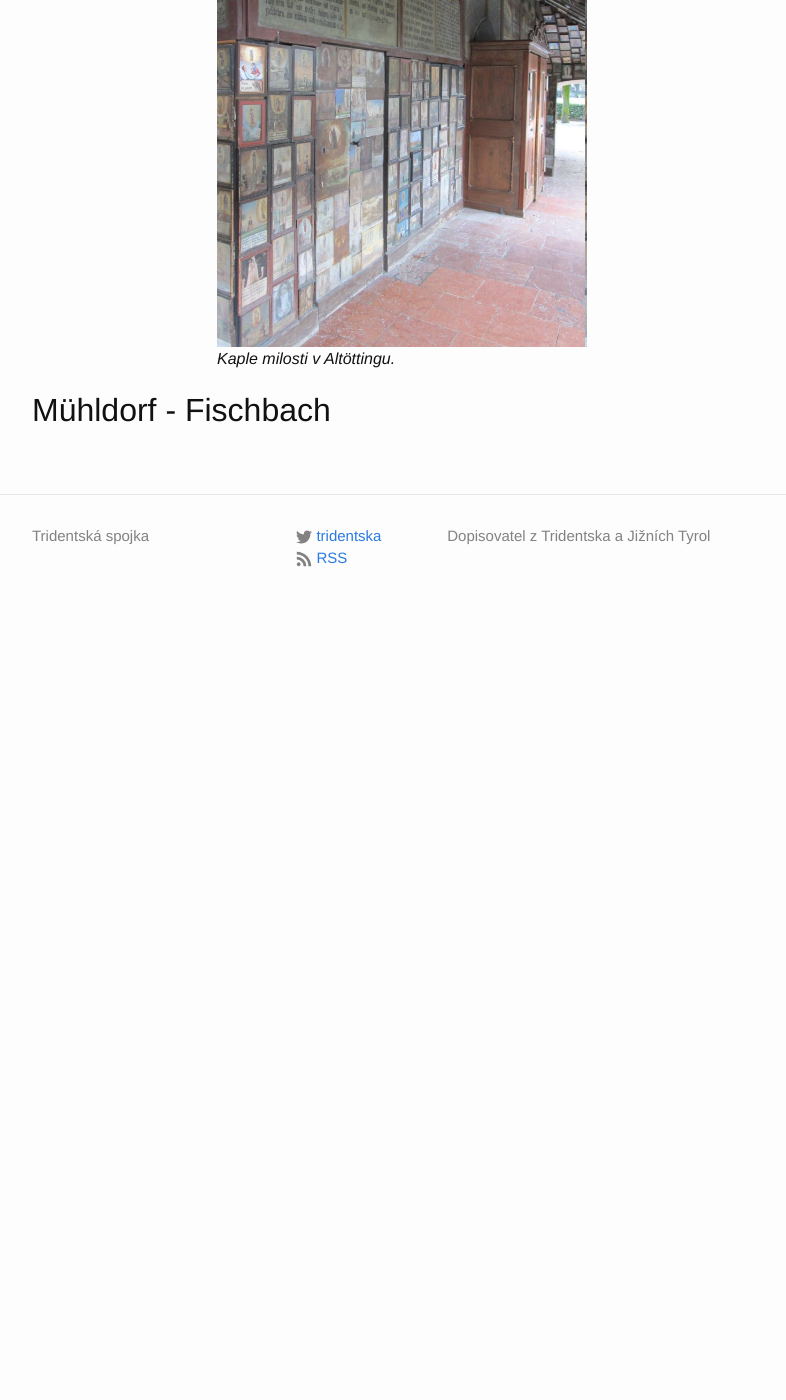
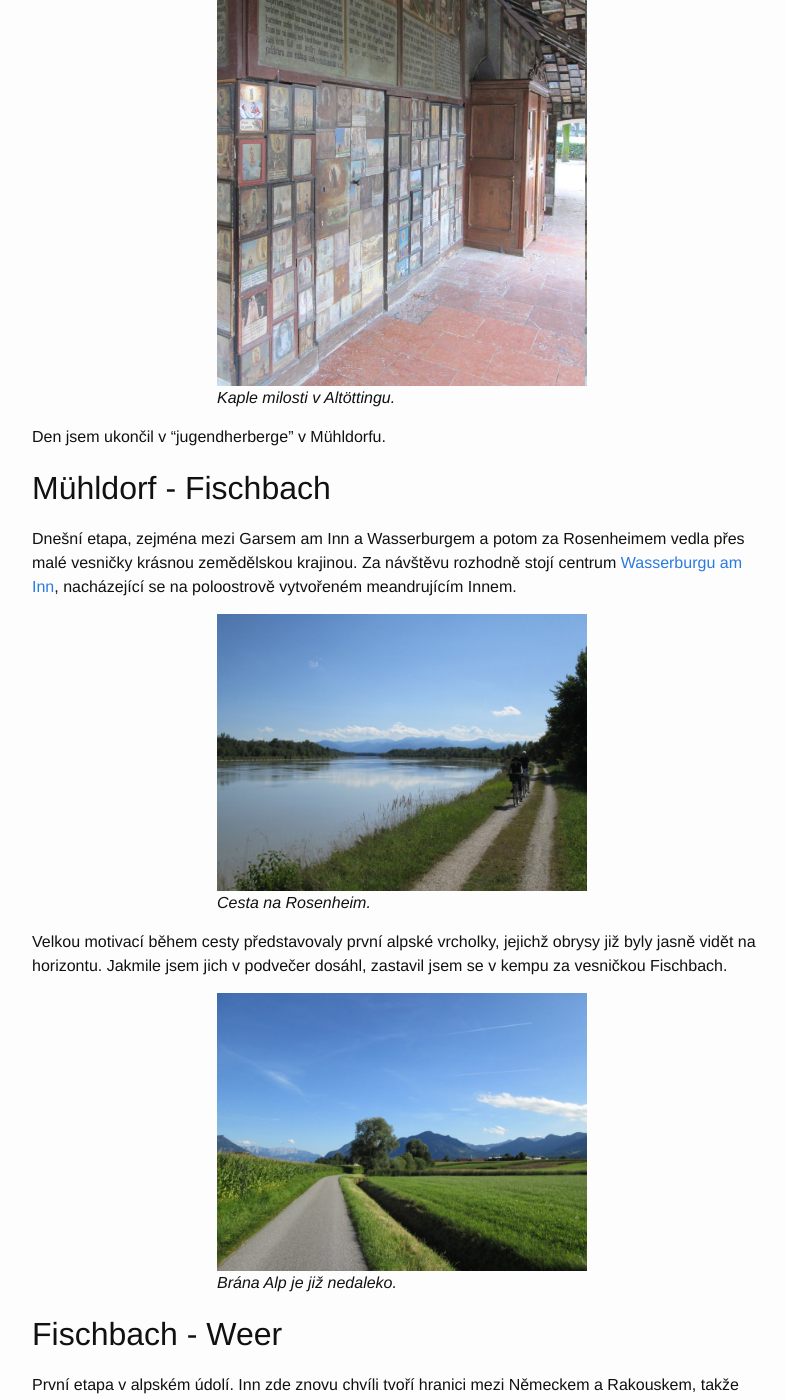
Before and after one commit to adliska/tridentskaspojka, a Jekyll site: the page built from _posts/2015-12-21-do-italie-na-kole-innska-cyklostezka-inn-radweg.markdown, in a window 1280 px wide and 1400 px high, scrolled down 2836 px. Shown: the whole window, without its empty margins (238-1024 px from the left). Built offline with Jekyll 4.4.1, drawn with Linux system fonts in a browser that asks for light colours; before the commit the page ends 3466 px from its top, so only the background shows below that; some of the changed text lies outside the part shown.

Commit message:
muhldorf, fischbach, weer

```diff
--- a/_posts/2015-12-21-do-italie-na-kole-innska-cyklostezka-inn-radweg.markdown
+++ b/_posts/2015-12-21-do-italie-na-kole-innska-cyklostezka-inn-radweg.markdown
@@ -64,12 +66,53 @@ Altöttinská radnice.
 [Kaple milosti](https://en.wikipedia.org/wiki/Shrine_of_Our_Lady_of_Alt%C3%B6tting)
 (Gnadenkapelle), nacházející se na hlavním náměstí v Altöttingu, je významné
 mariánské poutní místo. Vnější ochoz kapličky je zaplněn votivními obrázky
-děkující Panně Marii za všeljaké zázraky. Uvnitř kapličky se nachází soška
+děkující Panně Marii za všelijaké zázraky. Uvnitř kapličky se nachází soška
 černé Panny Marie altöttinské.
 
 {:.center-image}
 [![Kaple milosti v Altöttingu](/images/altotting_gnadenkapelle_thumbnail.JPG)](/images/altotting_gnadenkapelle.JPG)
 Kaple milosti v Altöttingu.
 
+Den jsem ukončil v "jugendherberge" v Mühldorfu.
+
 Mühldorf - Fischbach
 ---
+
+Dnešní etapa, zejména mezi Garsem am Inn a Wasserburgem a potom za Rosenheimem
+vedla přes malé vesničky krásnou zemědělskou krajinou. Za návštěvu rozhodně stojí
+centrum [Wasserburgu am Inn](https://cs.wikipedia.org/wiki/Wasserburg_am_Inn),
+nacházející se na poloostrově vytvořeném meandrujícím Innem.
+
+{:.center-image}
+[![Cesta na Rosenheim](/images/cesta_na_rosenheim_thumbnail.JPG)](/images/cesta_na_rosenheim.JPG)
+Cesta na Rosenheim.
+
+Velkou motivací během cesty představovaly první alpské vrcholky, jejichž obrysy již byly
+jasně vidět na horizontu. Jakmile jsem jich v podvečer dosáhl, zastavil jsem se
+v kempu za vesničkou Fischbach.
+
+{:.center-image}
+[![Brána Alp je již nedaleko](/images/alpska_brana_thumbnail.JPG)](/images/alpska_brana.JPG)
+Brána Alp je již nedaleko.
+
+Fischbach - Weer
+---
+
+První etapa v alpském údolí. Inn zde znovu chvíli tvoří hranici mezi Německem
+a Rakouskem, takže když jsem přejel z jednoho břehu na druhý (z Oberaudorfu do
+Niederndorfu), dostal jsem se znovu do Rakouska, tentokrát do spolkové země Tyrolsko.
+[Kufsteinem](https://cs.wikipedia.org/wiki/Kufstein), s pevností nacházející se
+na kopečku u Innu, jsem pouze projel a pokračoval dále.
+
+{:.center-image}
+[![Kaplička sv. Linharta nedaleko Radfeldu](/images/radfeld_kapelle_st_leonhard_thumbnail.JPG)](/images/radfeld_kapelle_st_leonhard.JPG)
+Kaplička sv. Linharta nedaleko Radfeldu.
+
+Kousek před
+Radfeldem jsem narazil v polích na kapličku sv. Linharta, jež skýtala
+příjemné místo k odpočinku a k doplnění zásob vody. Etapu jsem ukončil v kempu
+ve Weeru.
+
+{:.center-image}
+[![Weer](/images/weer_kostel_thumbnail.JPG)](/images/weer_kostel.JPG)
+Weer.
```
Also changed, not shown: other parts of _posts/2015-12-21-do-italie-na-kole-innska-cyklostezka-inn-radweg.markdown (+2 -0 lines), images/alpska_brana_thumbnail.JPG (added), images/cesta_na_rosenheim_thumbnail.JPG (added), 6 other files.
